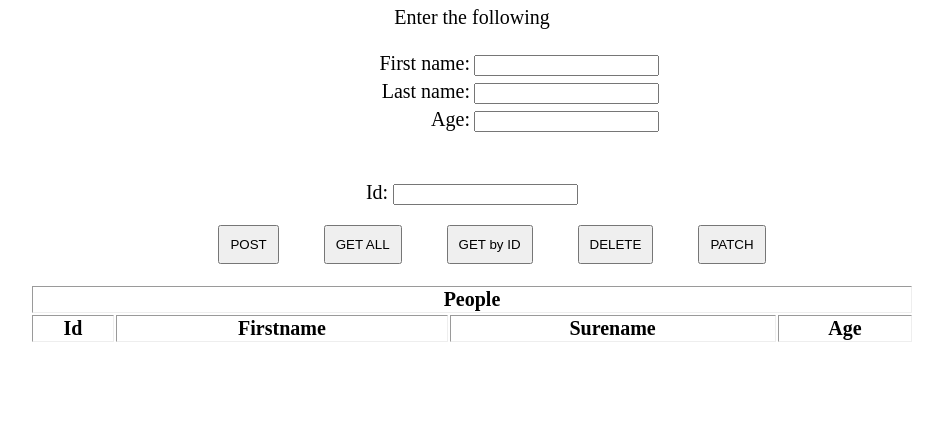
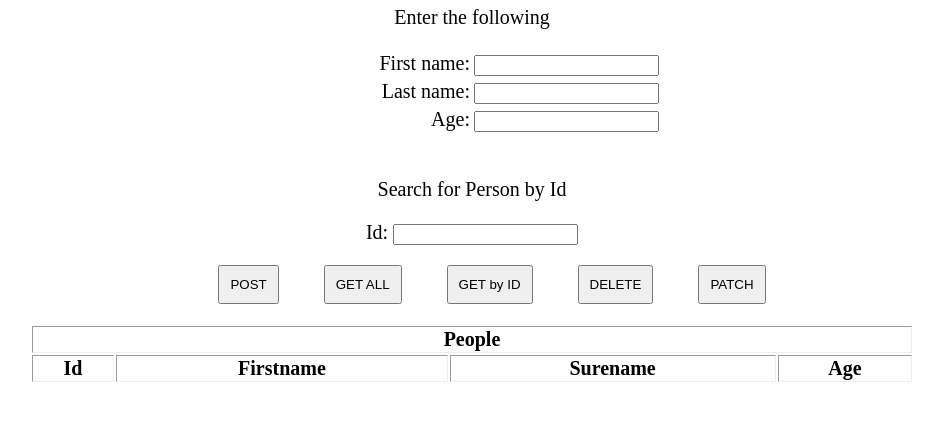
Before and after one commit to DavidTorbics20/webservices-nosql-syt, a website: page src/website/html/index.html in a window 1280 px wide. Shown: the part 95-516 px from the top of the page, without its empty margins (168-1111 px from the left). Drawn offline with Linux system fonts and the light colour scheme.

Commit message:
done with site

```diff
--- a/src/website/html/index.html
+++ b/src/website/html/index.html
@@ -36,8 +36,8 @@
             </tr>
         </table>
     </div>
-    <div id="buttons">
-        <br></br>
+    <br id="buttons">
+        <p>Search for Person by Id</p>
         Id: <input id="id" type="text">
         <ul id="option_btn">
             <li><button onclick="postFunction()">POST</button></li>
--- a/src/website/js/functions.js
+++ b/src/website/js/functions.js
@@ -35,7 +35,6 @@ async function getAllFunction() {
     clearTable(data);
 
     for (value of data) {
-        console.log(value)
         person_table.insertRow().innerHTML += '<tr><td>' + value._id +
                                   '</td><td>' + value.firstName +
                                   '</td><td>' + value.sureName +
@@ -50,7 +49,6 @@ async function getByIDFunction() {
     person_table = document.getElementById('person_table').getElementsByTagName('tbody')[0];;
 
     clearTable(data);
-    console.log(data);
 
     if (id == ""){
         document.getElementById('error_response').innerHTML = "No match!";
```
